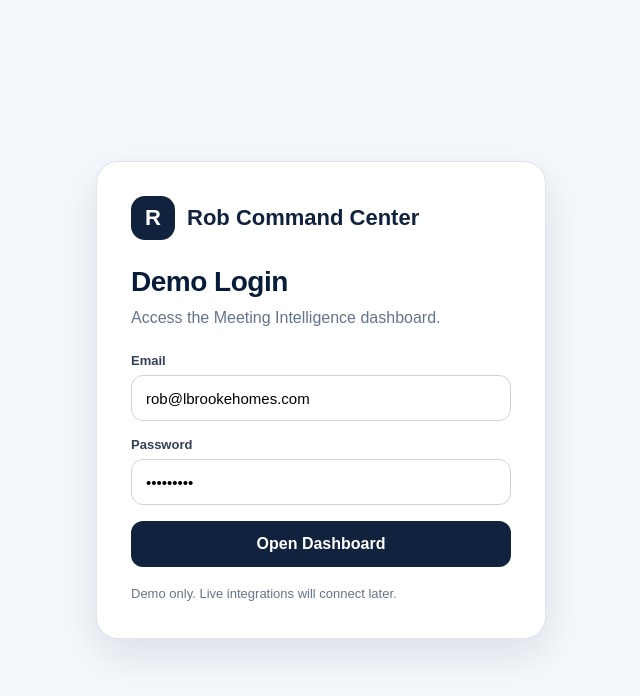
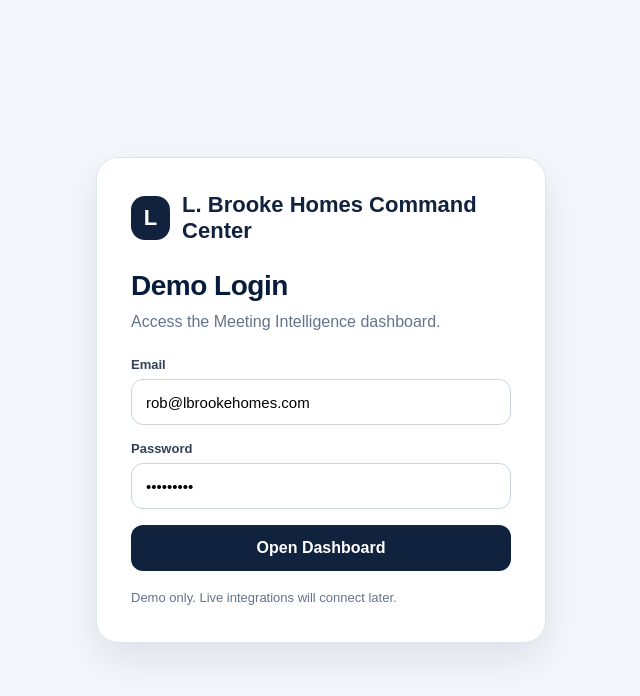
Before and after one commit to Anas1997-creator/rob-meeting-intelligence-demo, a website: page public/login.html in a window 1280 px wide. Shown: the whole page, without its empty margins (319-959 px from the left). Drawn offline with Linux system fonts and the light colour scheme.

Commit message:
Update login.html

```diff
--- a/public/login.html
+++ b/public/login.html
@@ -106,8 +106,8 @@
 <body>
   <main class="login-card">
     <div class="brand">
-      <div class="logo">R</div>
-      <span>Rob Command Center</span>
+      <div class="logo">L</div>
+      <span>L. Brooke Homes Command Center</span>
     </div>
 
     <h1>Demo Login</h1>
```
